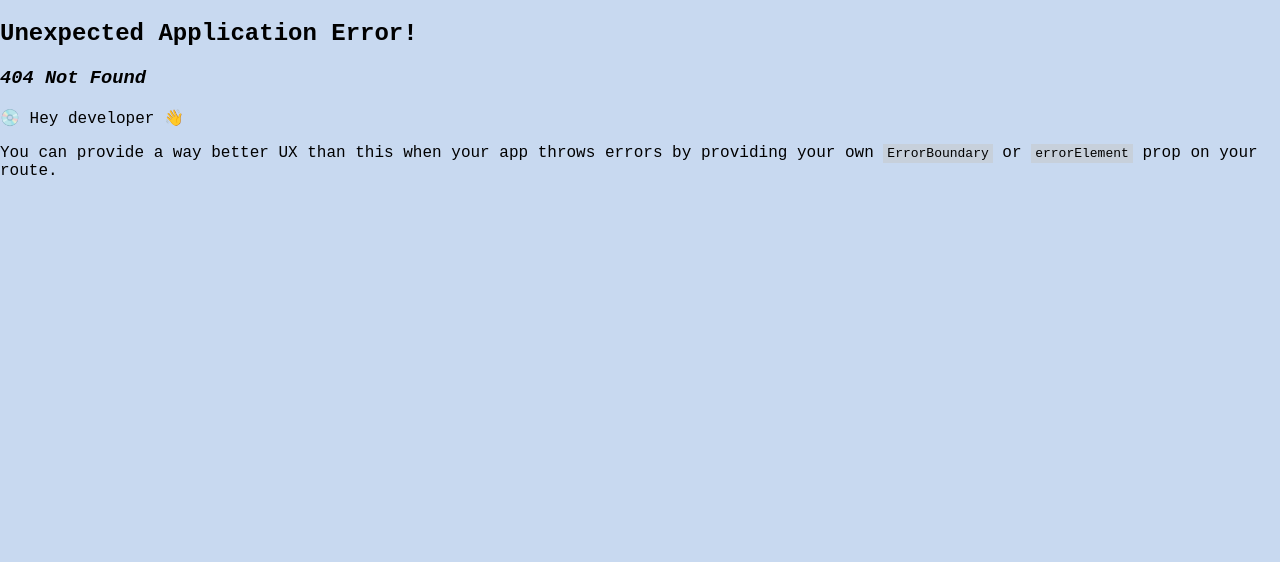
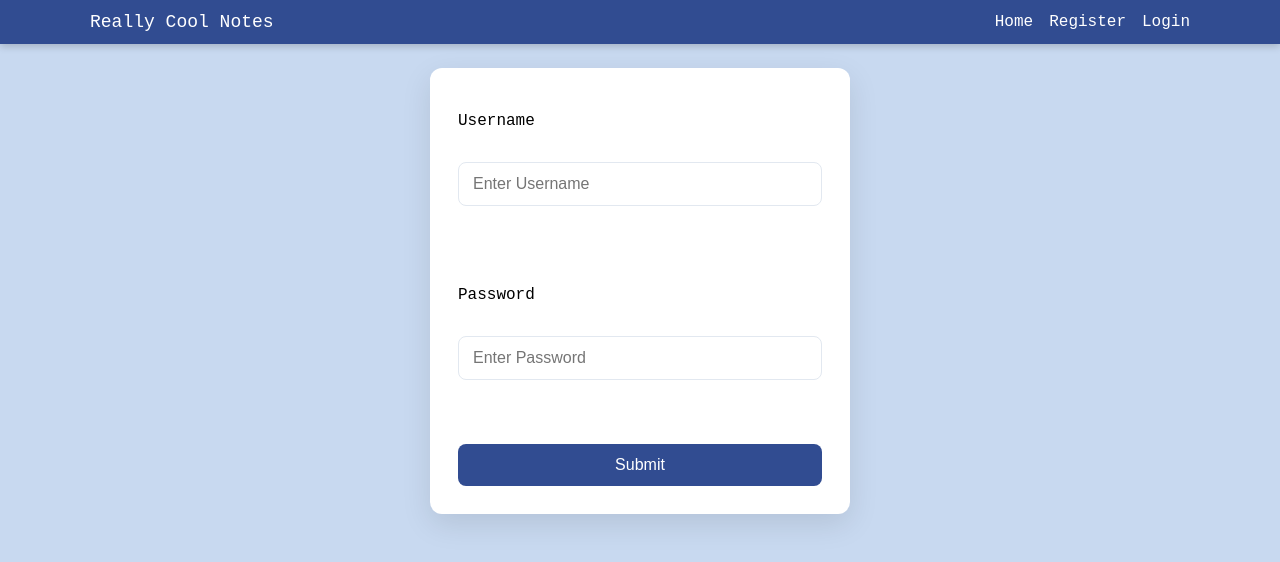
Before and after one commit to Runn077/Notes-App, a React app in the folder frontend/: page /login in a window 1280 px wide. Before the commit this address had no page. Shown: the top 562 px of the page. Built offline with nearby package versions, Linux system fonts and the light colour scheme; the HTML template or start-up script is replaced by a standard one.

Commit message:
added a login page

```diff
--- a/frontend/src/App.jsx
+++ b/frontend/src/App.jsx
@@ -4,6 +4,7 @@ import Home from './page/Home'
 import Note from './page/Note'
 import Registration from './page/Registration'
 import Navbar from './components/Navbar'
+import Login from './page/Login'
 
 const router = createBrowserRouter(
   createRoutesFromElements(
@@ -11,6 +12,7 @@ const router = createBrowserRouter(
       <Route path="/" element={<Home />} />
       <Route path="/note/:id" element={<Note />} />
       <Route path="/registration" element={<Registration />} />
+      <Route path="/login" element={<Login />} />
     </Route>
   )
 )
--- a/frontend/src/components/Navbar.jsx
+++ b/frontend/src/components/Navbar.jsx
@@ -11,6 +11,7 @@ function Navbar() {
                 <div className='navbar-right'>
                     <Link to='/' className='nav-link'>Home</Link>
                     <Link to='/registration' className='nav-link'>Register</Link>
+                    <Link to='/login' className='nav-link'>Login</Link>
                 </div>
             </div>
         </nav>
--- /dev/null
+++ b/frontend/src/page/Login.jsx
@@ -0,0 +1,63 @@
+import { useState } from 'react'
+import { useForm } from 'react-hook-form'
+import { z } from 'zod'
+import { zodResolver } from '@hookform/resolvers/zod'
+import axios from 'axios'
+
+const schema = z.object({
+  username: z.string()
+    .nonempty("Username must be not empty")
+    .max(20, "Username must be less than 20 characters"),
+  password: z.string()
+    .nonempty("Password must be not empty")
+    .min(5, "Password Must be at least 5 characters"),
+})
+function Login() {
+  const { register, handleSubmit, formState: {errors} } = useForm({
+    resolver: zodResolver(schema),
+  })
+  const [serverError, setServerError] = useState("")
+
+  const onSubmit = async (data) => {
+    const userData = {
+      username: data.username,
+      password: data.password
+    }
+    await axios.post(`http://localhost:3001/auth/login`, userData)
+    .then((response) => {
+        console.log(response)
+        setServerError("");
+    })
+    .catch((error) => {
+      setServerError(error.response.data.error)
+    })
+
+
+  }
+
+  return (
+    <div className='registrationContainer'>
+        <form className='registrationCard' onSubmit={handleSubmit(onSubmit)}>
+          <p> Username </p>
+          <input className='usernameInput'
+          placeholder='Enter Username'
+          {...register("username")}
+          />
+          <p className='errorMessage'>{errors.username?.message}</p>
+          <p> Password </p>
+          <input className='passwordInput'
+          type='password'
+          placeholder='Enter Password'
+          {...register("password")}
+          />
+          <p className='errorMessage'>{errors.password?.message}</p>
+          <button className='saveBtn'
+          type='submit'>
+            Submit
+          </button>
+        </form>
+    </div>
+  )
+}
+
+export default Login
```
